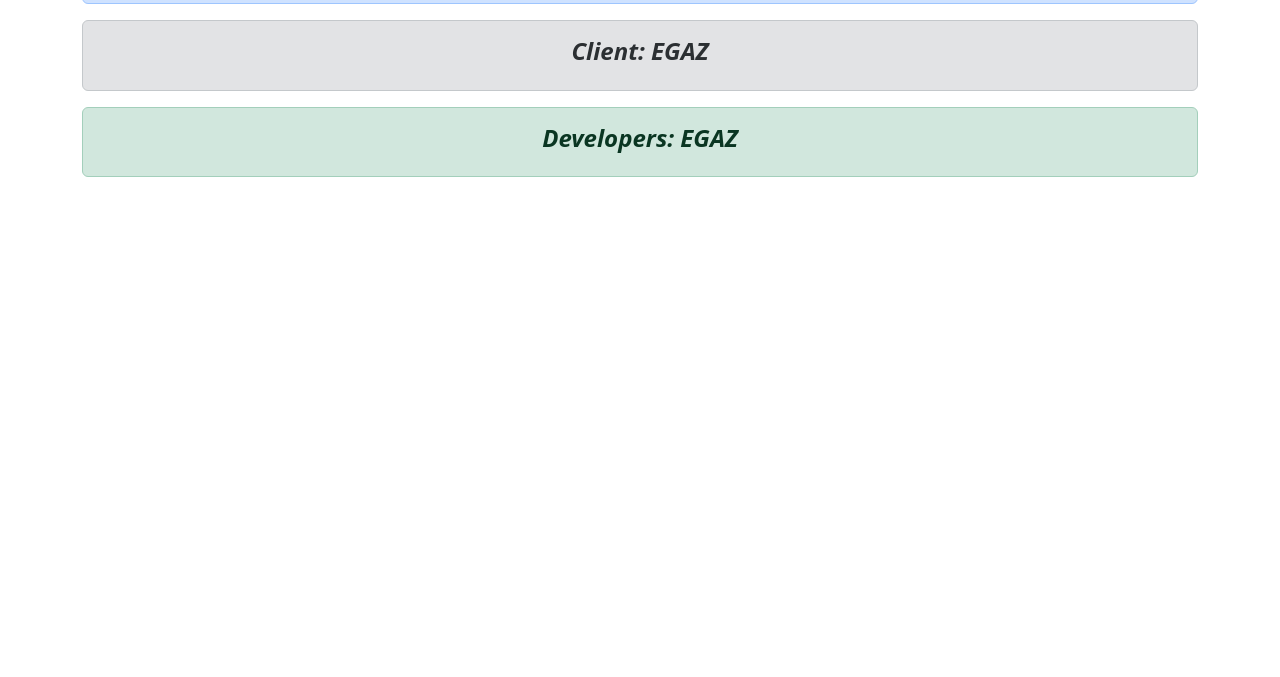
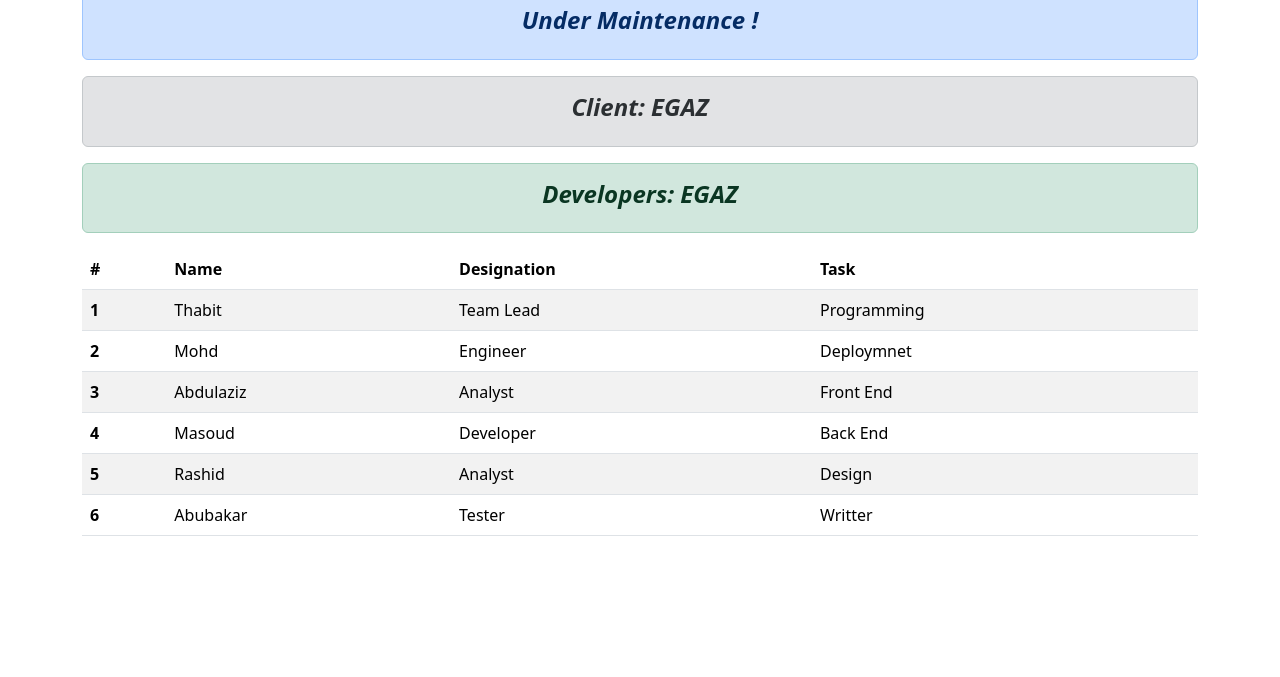
Before and after one commit to massooud/srms_egaz, a plain HTML site: page index.html in a window 1280 px wide. Shown: the part 123-800 px from the top of the page. Drawn offline with nearby package versions, Linux system fonts and the light colour scheme.

Commit message:
Updated landing Page
First front page

```diff
--- a/index.html
+++ b/index.html
@@ -4,7 +4,8 @@
 <head>
     <meta charset="utf-8">
     <meta name="viewport" content="width=device-width, initial-scale=1">
-    <title>Bootstrap demo</title>
+    <title>SRMS demo</title>
+    <link rel="icon" type="image/x-icon" href="egazLogo.jfif">
     <link href="https://cdn.jsdelivr.net/npm/bootstrap@5.3.3/dist/css/bootstrap.min.css" rel="stylesheet"
         integrity="sha384-QWTKZyjpPEjISv5WaRU9OFeRpok6YctnYmDr5pNlyT2bRjXh0JMhjY6hW+ALEwIH" crossorigin="anonymous">
     <style>
@@ -18,6 +19,13 @@
 </head>
 
 <body class="container">
+    <div class="d-flex align-items-center">
+        <img src="egazLogo.jfif" alt="Logo" class="img-fluid" style="width: auto; height: 50px;">
+        <h1 class="ms-2">SRMS</h1>
+
+    </div>
+
+
     <h1>Service Request Management System</h1>
     <div class="alert alert-primary" role="alert">
         <h4>Under Maintenance !</h4>
@@ -29,6 +37,56 @@
     <div class="alert alert-success" role="alert">
         <h4>Developers: EGAZ</h4>
     </div>
+
+    <table class="table table-striped table-hover">
+        <thead>
+            <tr>
+                <th scope="col">#</th>
+                <th scope="col">Name</th>
+                <th scope="col">Designation</th>
+                <th scope="col">Task</th>
+            </tr>
+        </thead>
+        <tbody>
+            <tr>
+                <th scope="row">1</th>
+                <td>Thabit</td>
+                <td>Team Lead</td>
+                <td>Programming</td>
+            </tr>
+            <tr>
+                <th scope="row">2</th>
+                <td>Mohd</td>
+                <td>Engineer</td>
+                <td>Deploymnet</td>
+            </tr>
+            <tr>
+                <th scope="row">3</th>
+                <td>Abdulaziz</td>
+                <td>Analyst</td>
+                <td>Front End</td>
+            </tr>
+            <tr>
+                <th scope="row">4</th>
+                <td>Masoud</td>
+                <td>Developer</td>
+                <td>Back End</td>
+            </tr>
+            <tr>
+                <th scope="row">5</th>
+                <td>Rashid</td>
+                <td>Analyst</td>
+                <td>Design</td>
+            </tr>
+            <tr>
+                <th scope="row">6</th>
+                <td>Abubakar</td>
+                <td>Tester</td>
+                <td> Writter</td>
+            </tr>
+
+        </tbody>
+    </table>
 
     <script src="https://cdn.jsdelivr.net/npm/bootstrap@5.3.3/dist/js/bootstrap.bundle.min.js"
         integrity="sha384-YvpcrYf0tY3lHB60NNkmXc5s9fDVZLESaAA55NDzOxhy9GkcIdslK1eN7N6jIeHz"
```
Also changed, not shown: egazLogo.jfif (added).
